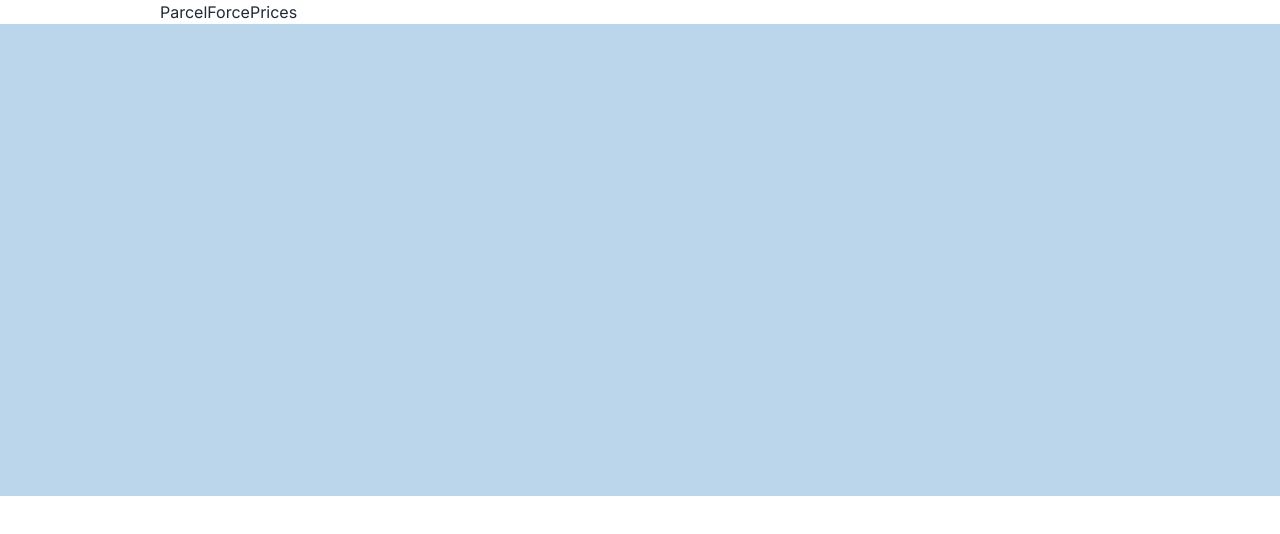
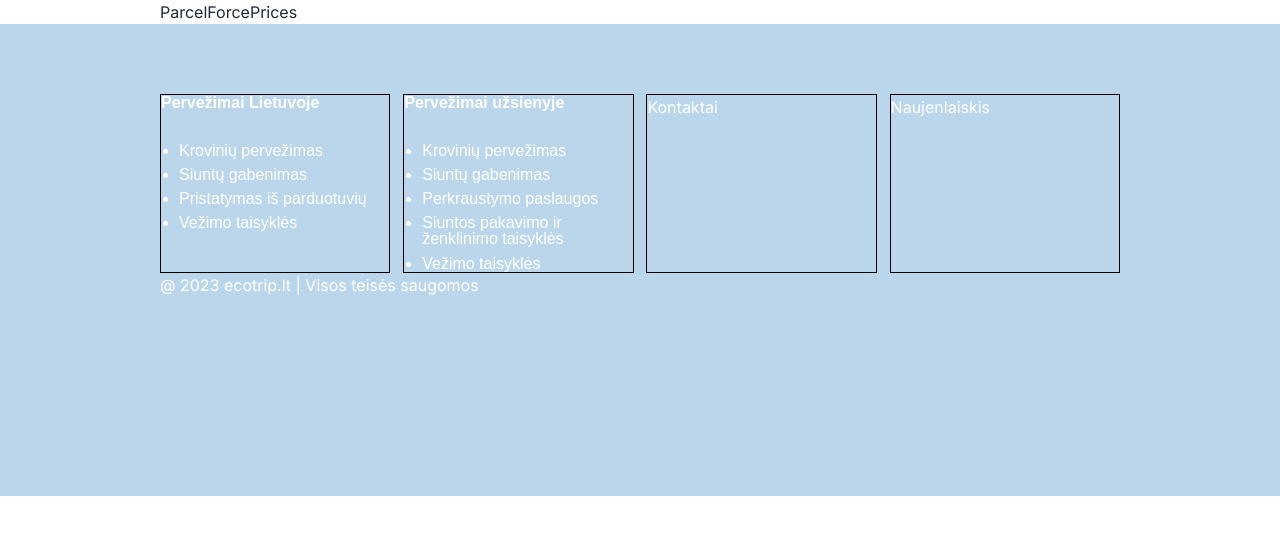
Before and after one commit to ecotrip-lt/ecotrip-next, a Next.js app: page /form/parcel-force-prices in a window 1280 px wide. Shown: the top 534 px of the page. Built offline with nearby package versions, Linux system fonts and the light colour scheme.

Commit message:
prepares footer

```diff
--- a/app/components/Footer.tsx
+++ b/app/components/Footer.tsx
@@ -1,15 +1,67 @@
 import React from "react";
 import "../styles/footer.css";
+import LinkList from "./LinkList";
 
 type Props = {};
 
 const Footer = (props: Props) => {
+  const firstColumnList = [
+    {
+      label: "Krovinių pervežimas",
+      href: "/",
+    },
+    {
+      label: "Siuntų gabenimas",
+      href: "/",
+    },
+    {
+      label: "Pristatymas iš parduotuvių",
+      href: "/",
+    },
+    {
+      label: "Vežimo taisyklės",
+      href: "/",
+    },
+  ];
+
+  const secondColumnList = [
+    {
+      label: "Krovinių pervežimas",
+      href: "/",
+    },
+    {
+      label: "Siuntų gabenimas",
+      href: "/",
+    },
+    {
+      label: "Perkraustymo paslaugos",
+      href: "/",
+    },
+    {
+      label: "Siuntos pakavimo ir ženklinimo taisyklės",
+      href: "/",
+    },
+    {
+      label: "Vežimo taisyklės",
+      href: "/",
+    },
+  ];
+
   return (
     <div className='footer-wrapper'>
       <div className='footer-container'>
         <div className='footer-content'>
-          <div className='flex justify-between'></div>
-          <p className='copyright'></p>
+          <div className='flex justify-between'>
+            <LinkList list={firstColumnList} title='Pervežimai Lietuvoje' />
+            <LinkList list={secondColumnList} title='Pervežimai užsienyje' />
+            <div className='link-list-container'>
+              <h2>Kontaktai</h2>
+            </div>
+            <div className='link-list-container'>
+              <h2>Naujenlaiskis</h2>
+            </div>
+          </div>
+          <p className='copyright'>@ 2023 ecotrip.lt | Visos teisės saugomos</p>
         </div>
       </div>
     </div>
--- /dev/null
+++ b/app/components/LinkList.tsx
@@ -0,0 +1,25 @@
+import React from "react";
+
+type LinkListProps = {
+  title: string;
+  list: { label: string; href: string }[];
+};
+
+const LinkList = ({ list, title }: LinkListProps) => {
+  return (
+    <div className='link-list-container'>
+      <h2 className='link-list-title'>{title}</h2>
+      <ul className='link-list-list'>
+        {list
+          ? list.map((item, i) => (
+              <li key={i}>
+                <a href={item.href}>{item.label}</a>
+              </li>
+            ))
+          : null}
+      </ul>
+    </div>
+  );
+};
+
+export default LinkList;
--- a/app/styles/footer.css
+++ b/app/styles/footer.css
@@ -7,6 +7,43 @@
 .footer-container {
   max-width: 1440px;
   margin: 0 auto;
-  padding: 0 160px;
+  padding: 70px 160px;
   color: white;
 }
+
+.link-list-container {
+  width: 24%;
+  border: 1px solid black;
+}
+
+.link-list-title {
+  font-family: Arial;
+  font-size: 16px;
+  font-weight: 700;
+  line-height: 16.1px;
+  text-align: left;
+  color: #fff;
+  margin-bottom: 32px;
+}
+
+.link-list-list {
+  display: flex;
+  flex-direction: column;
+  gap: 8px;
+  list-style-type: disc;
+}
+
+.link-list-list li {
+  margin-left: 18px;
+  font-family: Arial;
+  font-size: 16px;
+  font-weight: 400;
+  line-height: 16.1px;
+  text-align: left;
+  color: #fff;
+}
+
+.link-list-list li a:hover {
+  color: #9aa61e;
+  text-decoration: underline;
+}
```
